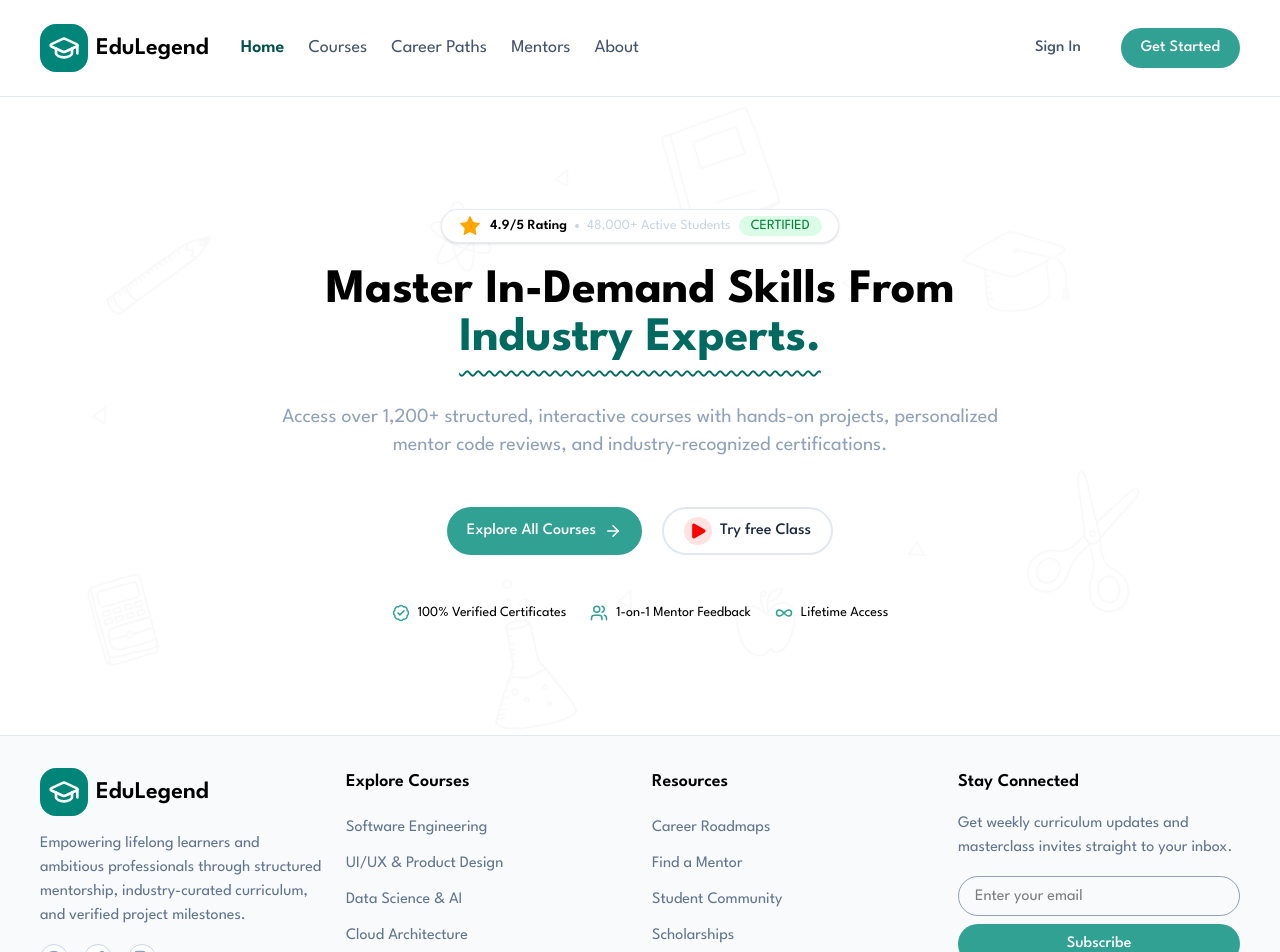
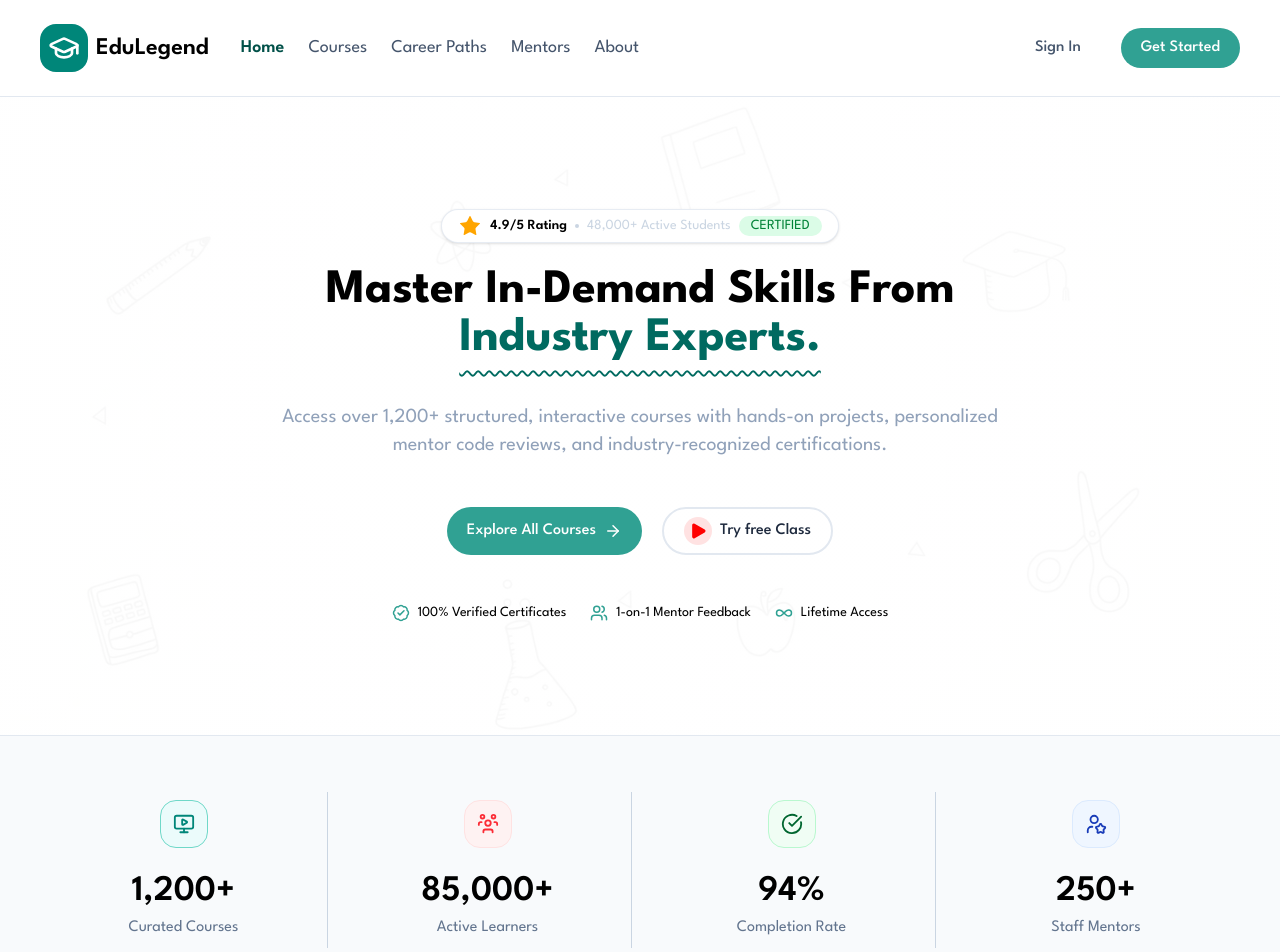
Before and after one commit to Marwan-003/EduLegened, a Next.js app: page / in a window 1280 px wide. Shown: the top 952 px of the page. Built offline with nearby package versions, Linux system fonts and the light colour scheme.

Commit message:
Created the stats section

```diff
--- a/app/page.tsx
+++ b/app/page.tsx
@@ -2,13 +2,15 @@ import Footer from "@/components/layout/Footer/Footer";
 import Navbar from "@/components/layout/Navbar/Navbar";
 import Button from "@/components/ui/Button";
 import Label from "@/components/ui/Label";
-import { ArrowRight, Infinity, Play, Star, Users, Verified } from "lucide-react";
+import { ArrowRight, CircleCheckBig, Infinity, MonitorPlay, Play, Star, UserGroup, Users, UserStar, Verified } from "lucide-react";
 
 export default function Home() {
   return (
     <div>
       <Navbar />
       <main>
+        {/* --------------------------- Hero section --------------------------- */}
+
         <section
           id="home"
           aria-labelledby="hero-heading"
@@ -18,9 +20,16 @@ export default function Home() {
             <div className="flex gap-2 items-center bg-white px-4 rounded-full border border-slate-200/80 shadow-sm py-1 text-sm">
               <Star aria-hidden="true" fill="orange" strokeWidth={0} />
               <span className="font-semibold">4.9/5 Rating</span>
-              <span aria-hidden="true" className="w-1 h-1 rounded-full bg-slate-300"></span>
+              <span
+                aria-hidden="true"
+                className="w-1 h-1 rounded-full bg-slate-300"
+              ></span>
               <span className="text-slate-300">48,000+ Active Students</span>
-              <Label rounded variant="success" className="uppercase text-sm hidden sm:block">
+              <Label
+                rounded
+                variant="success"
+                className="uppercase text-sm hidden sm:block"
+              >
                 Certified
               </Label>
             </div>
@@ -37,8 +46,8 @@ export default function Home() {
 
             <p className="text-slate-400 text-xl max-w-3xl mt-4">
               Access over 1,200+ structured, interactive courses with hands-on
-              projects, personalized mentor code reviews, and industry-recognized
-              certifications.
+              projects, personalized mentor code reviews, and
+              industry-recognized certifications.
             </p>
 
             <div className="flex flex-col sm:flex-row items-stretch gap-5 my-6">
@@ -58,21 +67,78 @@ export default function Home() {
 
             <ul className="flex flex-col sm:flex-row items-center gap-6 text-sm">
               <li className="flex items-center gap-2">
-                <Verified aria-hidden="true" className="text-(--color-primary-400)" size={18} />
+                <Verified
+                  aria-hidden="true"
+                  className="text-(--color-primary-400)"
+                  size={18}
+                />
                 100% Verified Certificates
               </li>
               <li className="flex items-center gap-2">
-                <Users aria-hidden="true" className="text-(--color-primary-400)" size={18} />
+                <Users
+                  aria-hidden="true"
+                  className="text-(--color-primary-400)"
+                  size={18}
+                />
                 1-on-1 Mentor Feedback
               </li>
               <li className="flex items-center gap-2">
-                <Infinity aria-hidden="true" className="text-(--color-primary-400)" size={18} />
+                <Infinity
+                  aria-hidden="true"
+                  className="text-(--color-primary-400)"
+                  size={18}
+                />
                 Lifetime Access
               </li>
             </ul>
           </div>
         </section>
+        {/* --------------------------- Stats section --------------------------- */}
+        <section
+          aria-labelledby="stats-heading"
+          className="bg-slate-50 py-14 border-y border-slate-200"
+        >
+          <h2 id="stats-heading" className="sr-only">
+            EduLegend in numbers
+          </h2>
+
+          <ul className="container grid grid-cols-1 md:grid-cols-2 lg:grid-cols-4 lg:divide-x lg:divide-slate-300 bg-slate-50 gap-4 text-center">
+            <li className="py-2 group">
+              <MonitorPlay
+                aria-hidden="true"
+                className="text-(--color-primary-500) size-12 p-3 rounded-2xl bg-(--color-primary-50)/20 border border-(--color-primary-200) transition-all duration-300 ease-in-out group-hover:scale-110 mx-auto mb-6"
+              />
+              <span className="font-semibold text-4xl">1,200+</span>
+              <p className="text-slate-500 mt-1">Curated Courses</p>
+            </li>
+            <li className="py-2 group">
+              <UserGroup
+                aria-hidden="true"
+                className="text-red-500 size-12 p-3 rounded-2xl bg-red-50 border border-red-100 transition-all duration-300 ease-in-out group-hover:scale-110 mx-auto mb-6"
+              />
+              <span className="font-semibold text-4xl">85,000+</span>
+              <p className="text-slate-500 mt-1">Active Learners</p>
+            </li>
+            <li className="py-2 group">
+              <CircleCheckBig
+                aria-hidden="true"
+                className="text-green-800 size-12 p-3 rounded-2xl bg-green-50 border border-green-200 transition-all duration-300 ease-in-out group-hover:scale-110 mx-auto mb-6"
+              />
+              <span className="font-semibold text-4xl">94%</span>
+              <p className="text-slate-500 mt-1">Completion Rate</p>
+            </li>
+            <li className="py-2 group">
+              <UserStar
+                aria-hidden="true"
+                className="text-blue-800 size-12 p-3 rounded-2xl bg-blue-50 border border-blue-100 transition-all duration-300 ease-in-out group-hover:scale-110 mx-auto mb-6"
+              />
+              <span className="font-semibold text-4xl">250+</span>
+              <p className="text-slate-500 mt-1">Staff Mentors</p>
+            </li>
+          </ul>
+        </section>
         {/* gonna add more sections here  */}
+
       </main>
       <Footer />
     </div>
```
